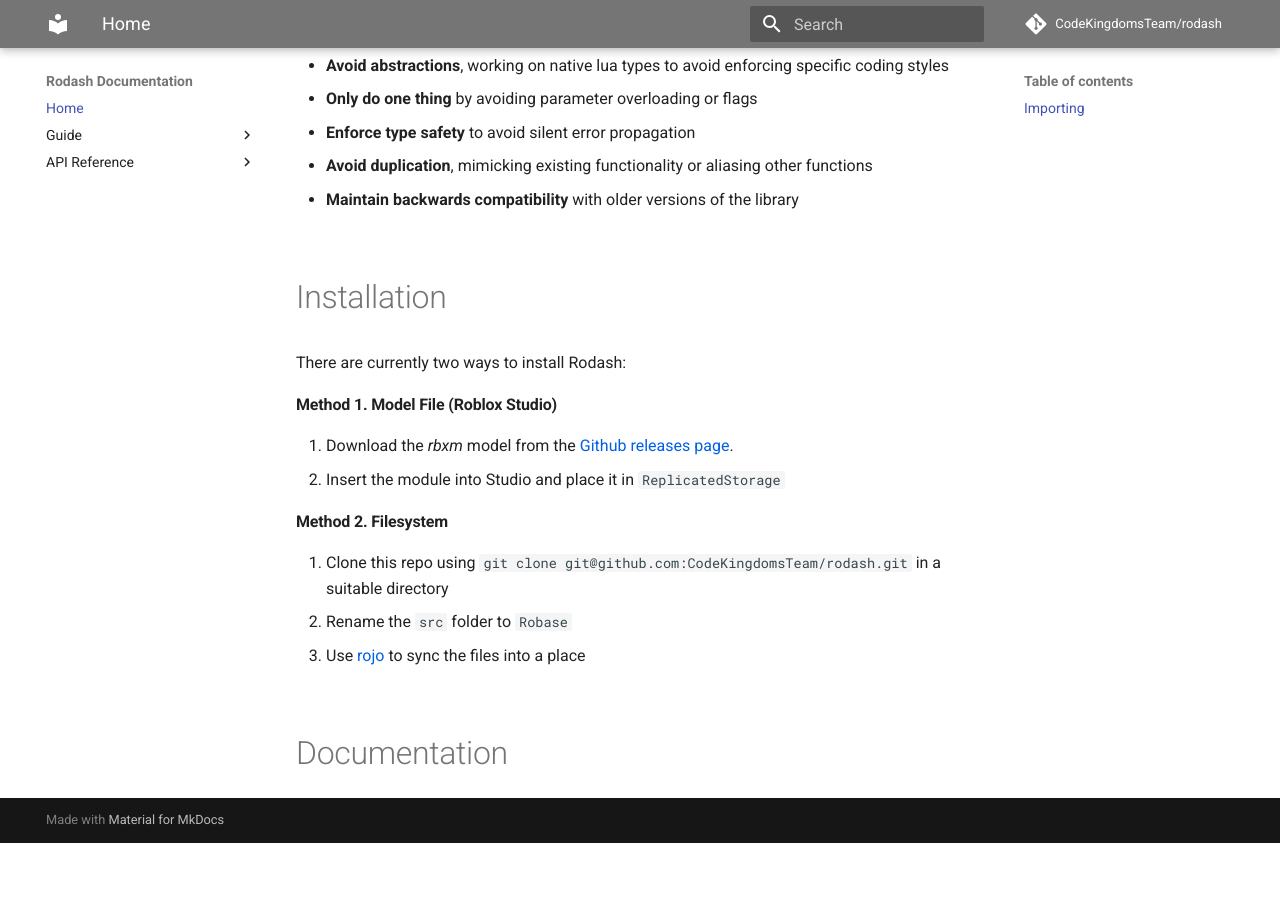
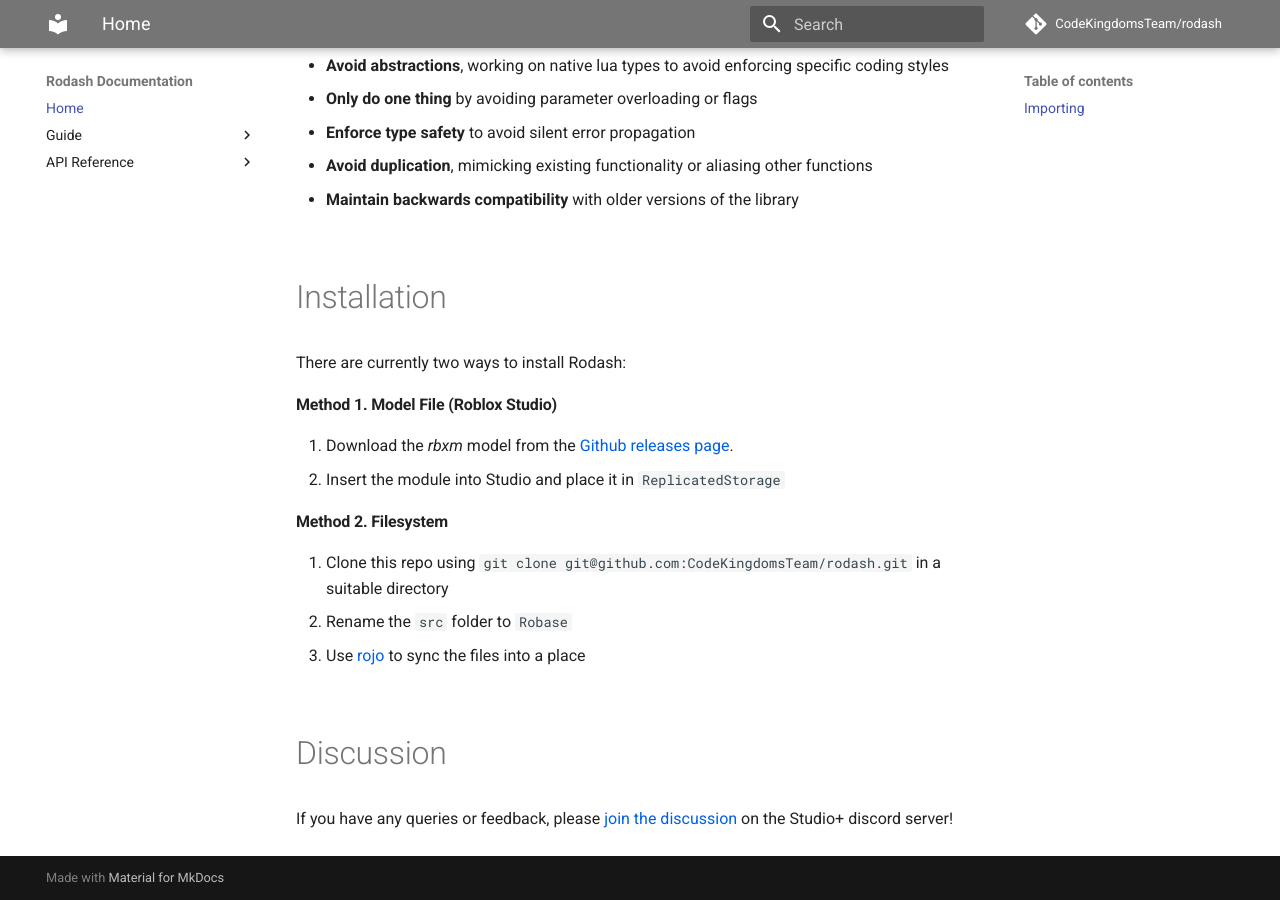
Before and after one commit to CodeKingdomsTeam/rodash, an MkDocs documentation site: the page built from docs/index.md, in a window 1280 px wide and 900 px high, scrolled down 1089 px. Built offline with MkDocs 1.6.1 and Material for MkDocs 9.7.7, drawn with Linux system fonts in a browser that asks for light colours; comment, search, counter and statistics services are not loaded; before the commit the page ends 1932 px from its top, so only the background shows below that.

Commit message:
Doc updates to main md files

```diff
--- a/docs/index.md
+++ b/docs/index.md
@@ -57,4 +57,6 @@
 1. Rename the `src` folder to `Robase`
 1. Use [rojo](https://github.com/LPGhatguy/rojo) to sync the files into a place
 
-# Documentation
+# Discussion
+
+If you have any queries or feedback, please [join the discussion](https://discord.gg/PyaNeN5) on the Studio+ discord server!
```
Also changed, not shown: CONTRIBUTING.md (+4 -0 lines), README.md (+1 -1 lines), 2 other files.
